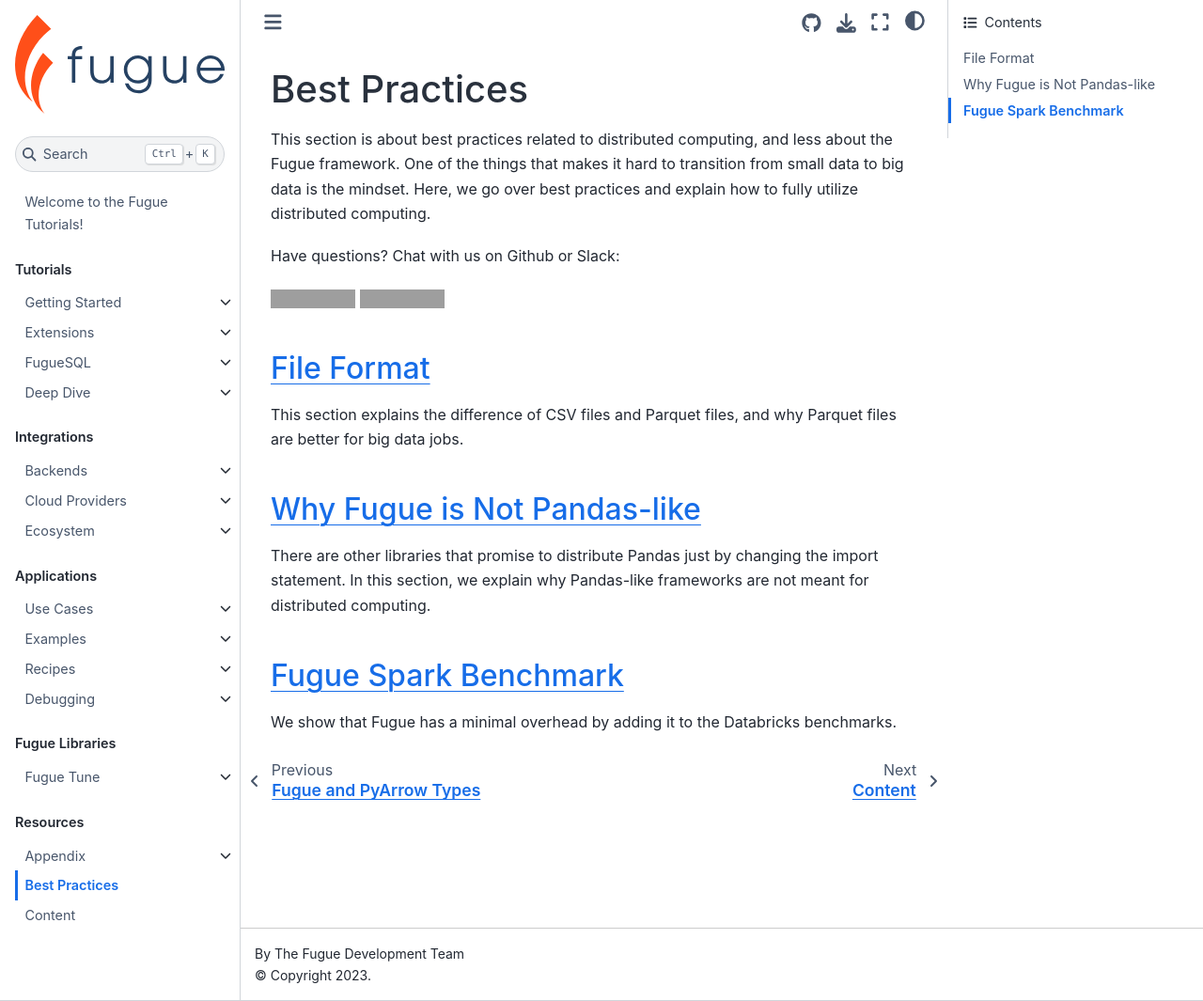
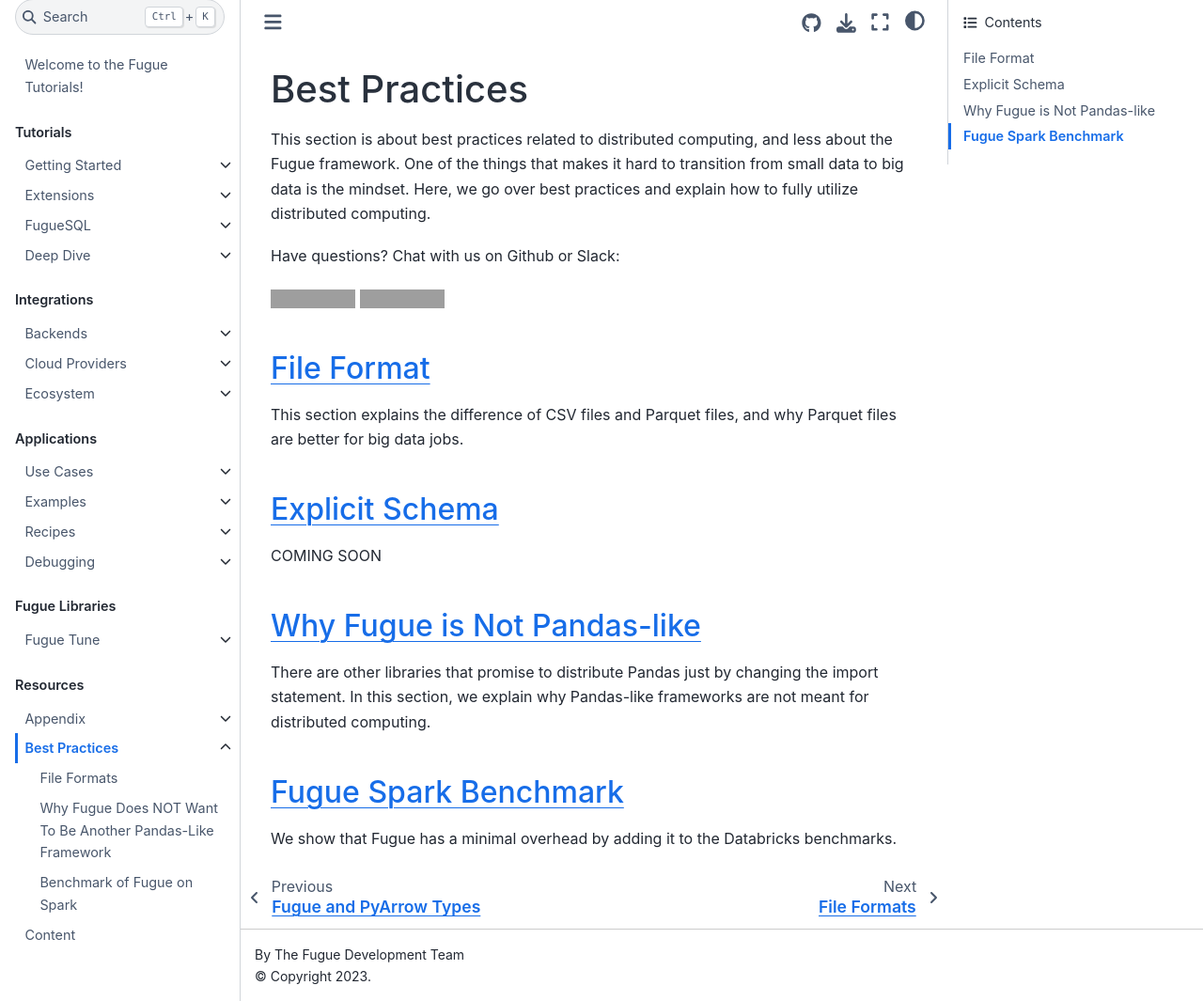
Before and after one commit to fugue-project/tutorials, a Jupyter Book: the page built from tutorials/resources/best_practices/index.md, in a window 1280 px wide and 1065 px high. Shown: the whole window at 94% size. Built offline with Jupyter Book 1.0.4 settings and Sphinx 7.4.7 and the Sphinx Book theme 1.1.4, drawn with Linux system fonts in a browser that asks for light colours; pages that are not in the unit, such as notebooks, are missing from menus; grey boxes are pictures that could not be loaded.

Commit message:
coming soon for explicit schema

````diff
--- a/tutorials/resources/best_practices/index.md
+++ b/tutorials/resources/best_practices/index.md
@@ -7,8 +7,19 @@
 [![Homepage](https://img.shields.io/badge/fugue-source--code-red?logo=github)](https://github.com/fugue-project/fugue)
 [![Slack Status](https://img.shields.io/badge/slack-join_chat-white.svg?logo=slack&style=social)](http://slack.fugue.ai)
 
+```{toctree}
+:hidden:
+
+file_formats
+fugue_not_pandas
+fugue_spark_benchmark
+```
+
 ## [File Format](file_formats.ipynb)
 This section explains the difference of CSV files and Parquet files, and why Parquet files are better for big data jobs.
+
+## [Explicit Schema](explicit_schema.ipynb)
+COMING SOON
 
 ## [Why Fugue is Not Pandas-like](fugue_not_pandas.ipynb)
 There are other libraries that promise to distribute Pandas just by changing the import statement. In this section, we explain why Pandas-like frameworks are not meant for distributed computing.
````
Also changed, not shown: tutorials/resources/best_practices/explicit_schema.ipynb.
